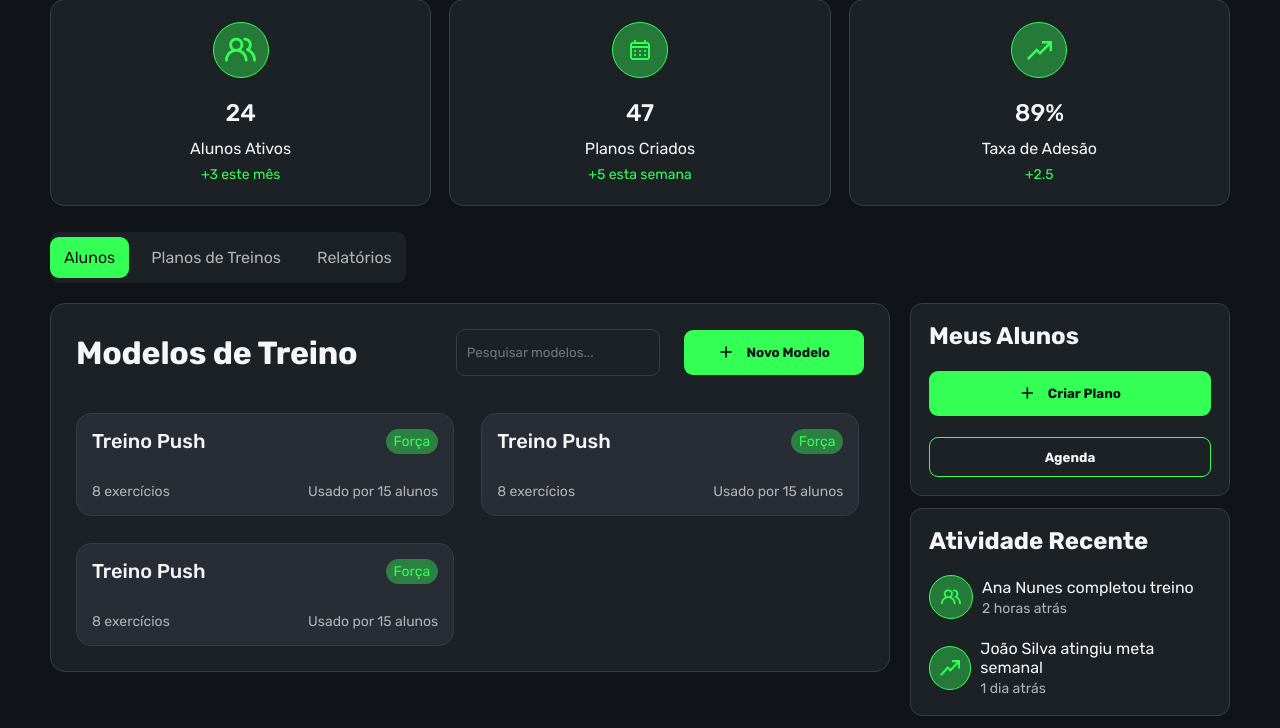
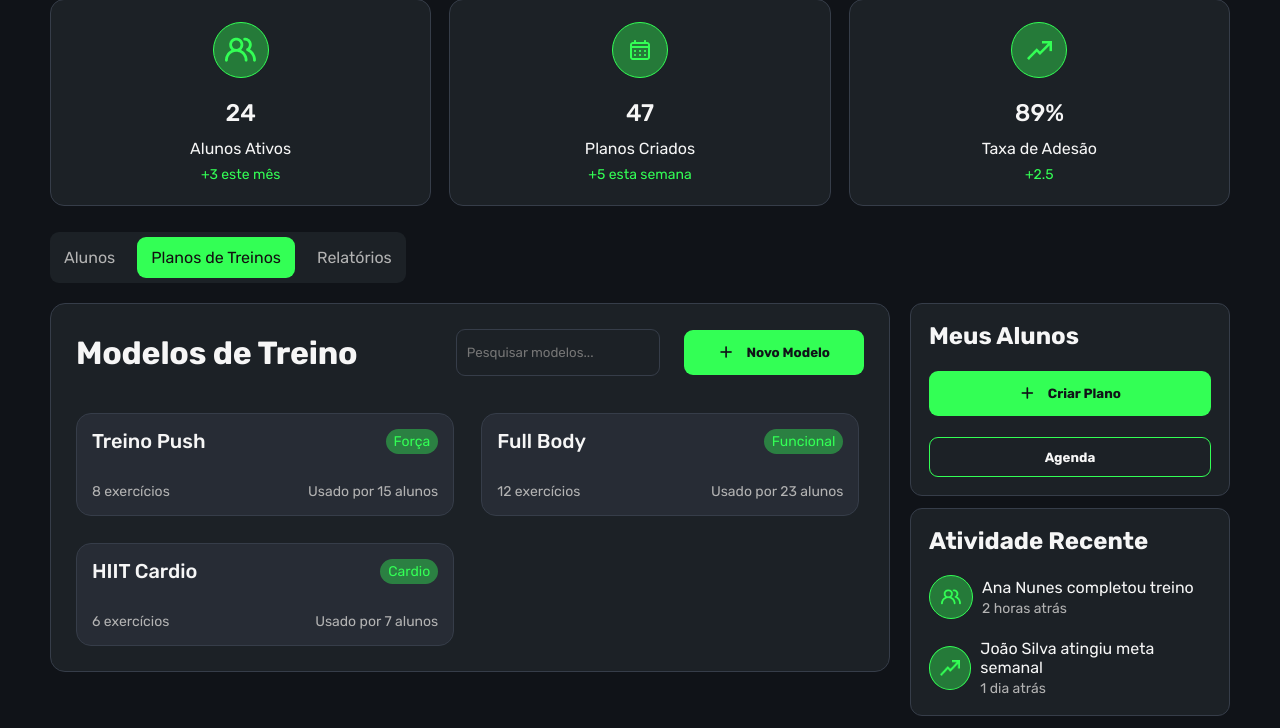
Before and after one commit to sara-allima/FitBooster, a Django app: page /dashboard-planos-de-treino/ in a window 1280 px wide. Shown: the part 167-895 px from the top of the page. Run offline with Django 5.2, Linux system fonts and the light colour scheme; some libraries are stand-ins or nearby versions; some web fonts are replaced.

Commit message:
Resolvido o problema da navegação entre página

```diff
--- a/home/templates/home/partials/dashboard/menuNavegacao.html
+++ b/home/templates/home/partials/dashboard/menuNavegacao.html
@@ -1,5 +1,5 @@
 {% load static %}
 
-<a class="tab" href="{% url "dashboard-alunos" %}">Alunos</a>
-<a class="tab" href="{% url "dashboard-planos-treino" %}">Planos de Treinos</a>
+<a class="tab {% if request.resolver_match.url_name == 'dashboard-alunos'%}active{% endif %}" href="{% url "dashboard-alunos" %}">Alunos</a>
+<a class="tab {% if request.resolver_match.url_name == 'dashboard-planos-treino' %}active{% endif %}" href="{% url "dashboard-planos-treino" %}">Planos de Treinos</a>
 <a class="tab" href="relatorios.html">Relatórios</a>
--- a/home/templates/home/partials/dashboard/trainingCard.html
+++ b/home/templates/home/partials/dashboard/trainingCard.html
@@ -12,23 +12,23 @@
 
     <div class="training-card">
         <div class="name-type">
-            <p class="student-name">Treino Push</p>
-            <div class="badge active">Força</div>
+            <p class="student-name">Full Body</p>
+            <div class="badge active">Funcional</div>
         </div>
         <div class="exercice-students">
-            <p>8 exercícios</p>
-            <p>Usado por 15 alunos</p>
+            <p>12 exercícios</p>
+            <p>Usado por 23 alunos</p>
         </div>
     </div>
 
     <div class="training-card">
         <div class="name-type">
-            <p class="student-name">Treino Push</p>
-            <div class="badge active">Força</div>
+            <p class="student-name">HIIT Cardio</p>
+            <div class="badge active">Cardio</div>
         </div>
         <div class="exercice-students">
-            <p>8 exercícios</p>
-            <p>Usado por 15 alunos</p>
+            <p>6 exercícios</p>
+            <p>Usado por 7 alunos</p>
         </div>
     </div>
 </div>
--- a/static/dashboard/js/script.js
+++ b/static/dashboard/js/script.js
@@ -1,13 +1,13 @@
 document.addEventListener('DOMContentLoaded', function(){
     // Deixa a página atual como "active" se baseando no nome do arquivo
-    const path = location.pathname.split('/').pop(); // Procura o caminho do arquivo e pega ele
-    const page = path === '' ? 'dashboard-alunos' : path;
-    const tabs = document.querySelectorAll('.tab');
-    tabs.forEach(t => {
-        const href = t.getAttribute('href');
-        if(!href) return;
-        if(href.includes(page)) t.classList.add('active');
-    });
+    // const path = location.pathname.split('/').pop().toLowerCase(); // Procura o caminho do arquivo e pega ele
+    // const page = path === '' ? 'dashboard-alunos' : path;
+    // const tabs = document.querySelectorAll('.tab');
+    // tabs.forEach(t => {
+    //     const href = t.getAttribute('href');
+    //     if(!href) return;
+    //     if(href.includes(page)) t.classList.add('active');
+    // });
 
     // Barrinha de progresso
     document.querySelectorAll('.progress-fill').forEach(el => {
```
